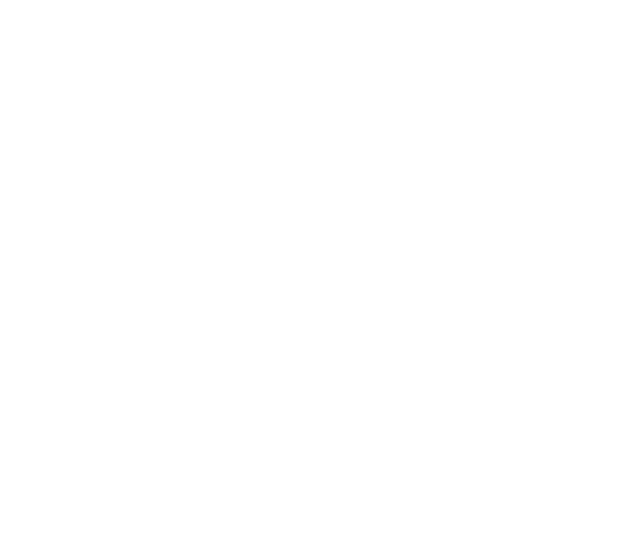
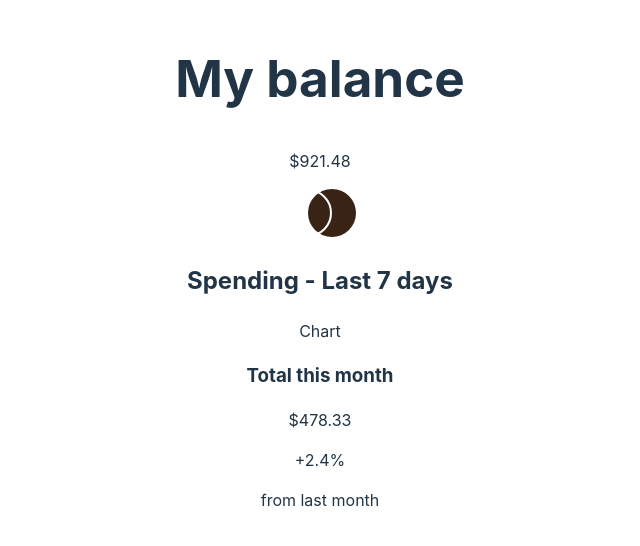
Before and after one commit to voltsn/expense-chart-component, a React (Vite) app: page / in a window 1280 px wide. Shown: the part 132-678 px from the top of the page, without its empty margins (320-960 px from the left). Built offline with nearby package versions, Linux system fonts and the light colour scheme.

Commit message:
Add static mark up

```diff
--- a/src/App.tsx
+++ b/src/App.tsx
@@ -1,11 +1,64 @@
 import './App.css'
+import logo from './assets/images/logo.svg'
+import data from './data.json'
 
-function App() {
+type SpendingData = {
+  day: string;
+  amount: number;
+}
+
+function CurrentBalance(): JSX.Element {
+  return (
+    <header>
+      <div>
+        <h1>My balance</h1>
+        <p>$921.48</p>
+      </div>
+      <div>
+        <img src={logo} alt="Logo"/>
+      </div>
+    </header>
+  )
+}
+
+function DailySpending(): JSX.Element {
 
   return (
     <>
+      <h2>Spending - Last 7 days</h2>
+      <div>
+        Chart
+      </div>
     </>
   )
 }
 
+
+function MonthlyTotalSpending(): JSX.Element {
+  return (
+    <div>
+      <div>
+        <h3>Total this month</h3>
+        <p>$478.33</p>
+      </div>
+      <div>
+        <p>+2.4%</p>
+        <p>from last month</p>
+      </div>
+    </div>
+  )
+
+}
+
+function App(): JSX.Element {
+
+  return (
+    <article>
+      <CurrentBalance />
+      <DailySpending />
+      <MonthlyTotalSpending />
+    </article>
+  )
+}
+
 export default App
```
